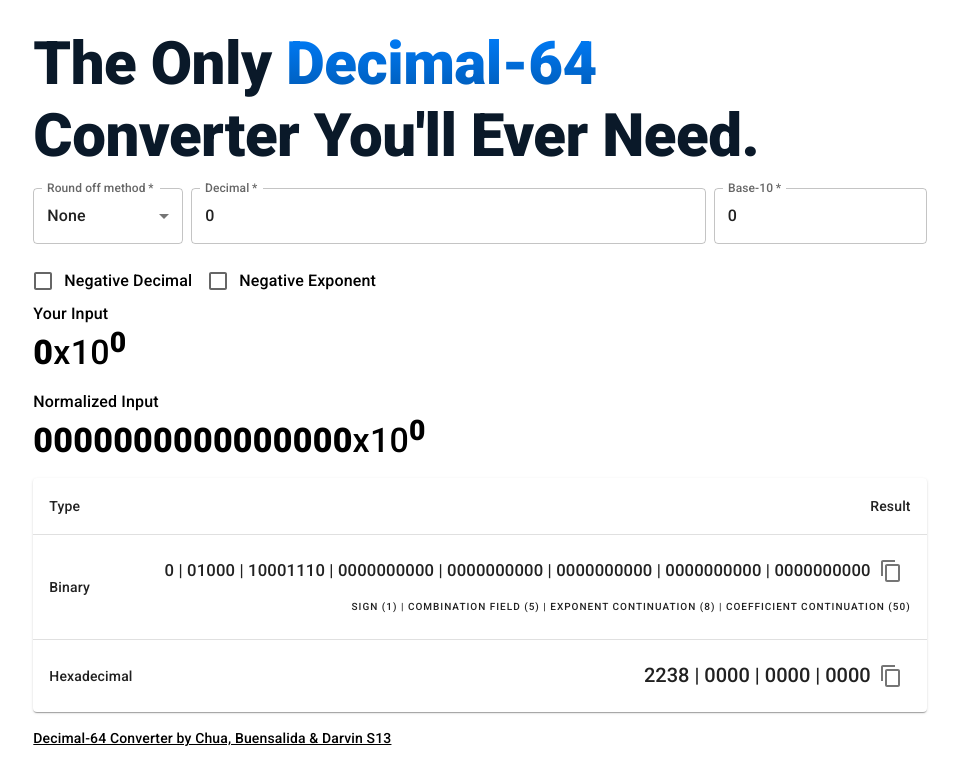
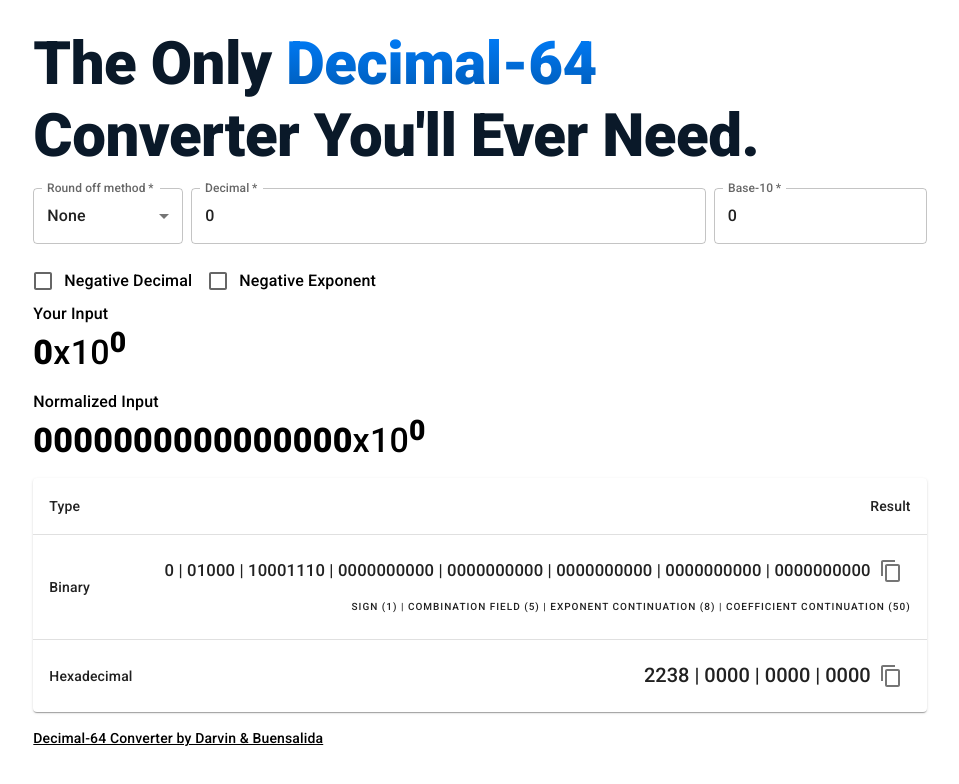
Before and after one commit to Darvvvin/csarch2-mp, a React (Create React App) app in the folder csarch-app/: page / in a window 1280 px wide. Shown: the top 784 px of the page, without its empty margins (160-1119 px from the left). Built offline with nearby package versions, Linux system fonts and the light colour scheme.

Commit message:
Update Inputs.jsx

```diff
--- a/csarch-app/src/Inputs.jsx
+++ b/csarch-app/src/Inputs.jsx
@@ -84,7 +84,7 @@ export default function Inputs() {
             </Box>
             {/* <Button variant="contained" onClick={handleConvert} sx={{ minWidth: '100%', fontSize: '0.75em' }}><b>Convert</b></Button> */}
             <Outputs primary={primary} base={base} method={method}/>
-            <Typography variant='body2' sx={{mt: 2}}><u>Decimal-64 Converter by Chua, Buensalida & Darvin S13</u></Typography>
+            <Typography variant='body2' sx={{mt: 2}}><u>Decimal-64 Converter by Darvin & Buensalida</u></Typography>
         </Box>
     );
 }
```
